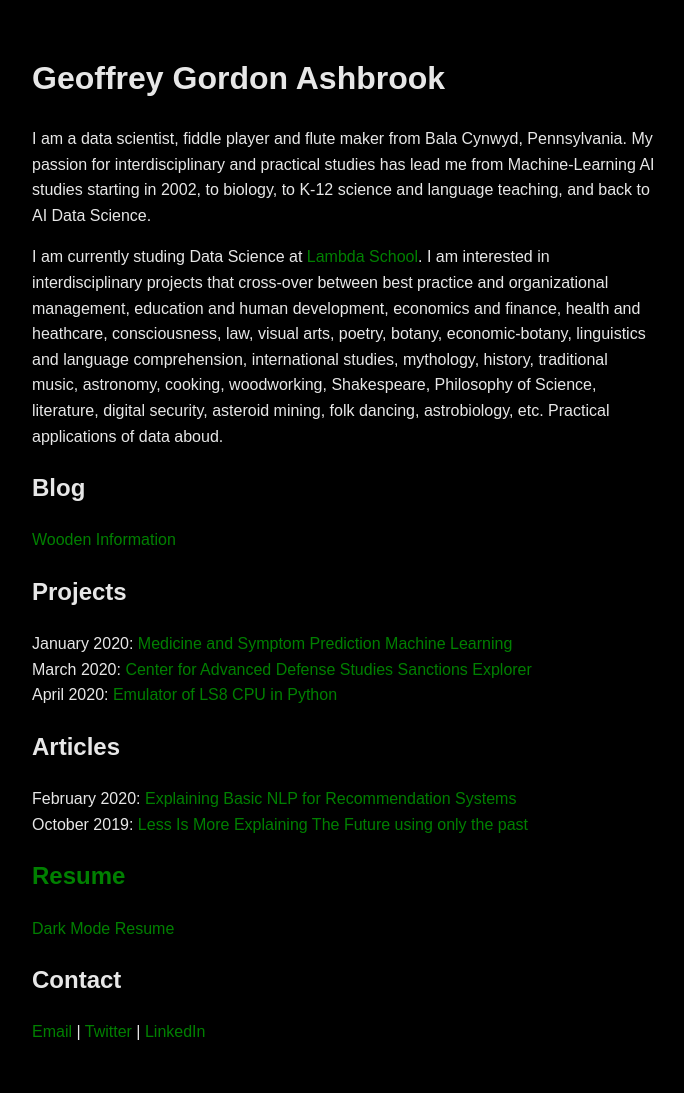
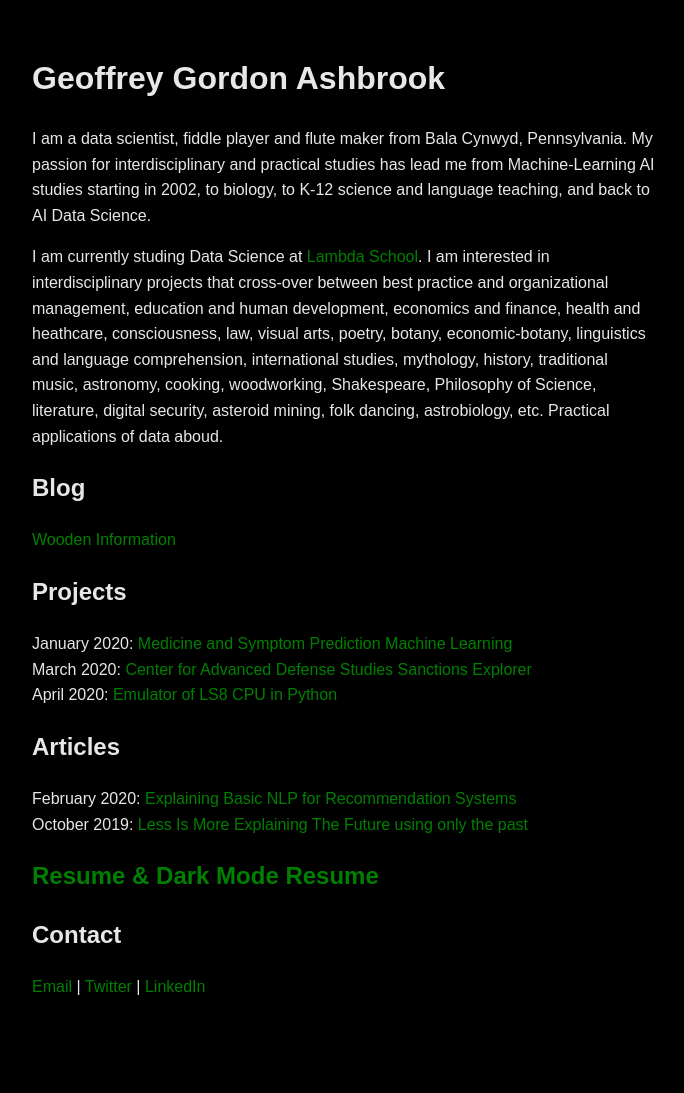
Before and after one commit to pragmatizt/ira_evangelista.github.io, a Jekyll site: the page built from index.md, in a window 1280 px wide. Shown: the whole page, without its empty margins (296-980 px from the left). Built offline with Jekyll 4.4.1, drawn with Linux system fonts in a browser that asks for light colours; our own code applies the rules of GitHub Pages for plain Markdown files; after the commit the page ends 1047 px from its top, so only the background shows below that.

```diff
--- a/index.md
+++ b/index.md
@@ -16,8 +16,7 @@ April 2020: [Emulator of LS8 CPU in Python](https://https://github.com/lineality
 February 2020: [Explaining Basic NLP for Recommendation Systems](https://colab.research.google.com/drive/1n0QHVKLmjHhb1J0PVumoxq58-1OevP5b)
 October 2019: [Less Is More Explaining The Future using only the past](https://medium.com/wooden-information/less-is-more-904427f568e0)
 
-## [Resume](https://drive.google.com/file/d/18qPnJVi62dY8eXqDpzR11tnYrhdoKCLC/view?usp=sharing)
-[Dark Mode Resume](https://drive.google.com/file/d/1xD0z4rXNndmzDVZY2A5xT3OFkYvK2tIq/view?usp=sharing)
+## [Resume](https://drive.google.com/file/d/18qPnJVi62dY8eXqDpzR11tnYrhdoKCLC/view?usp=sharing) [& Dark Mode Resume](https://drive.google.com/file/d/1xD0z4rXNndmzDVZY2A5xT3OFkYvK2tIq/view?usp=sharing)
 
 ## Contact
 [Email](mailto:geoffreygordonashbrook@gmail.com) \| [Twitter](https://twitter.com/GG_Ashbrook) \| [LinkedIn](https://www.linkedin.com/in/geoffrey-gordon-ashbrook//)
```
